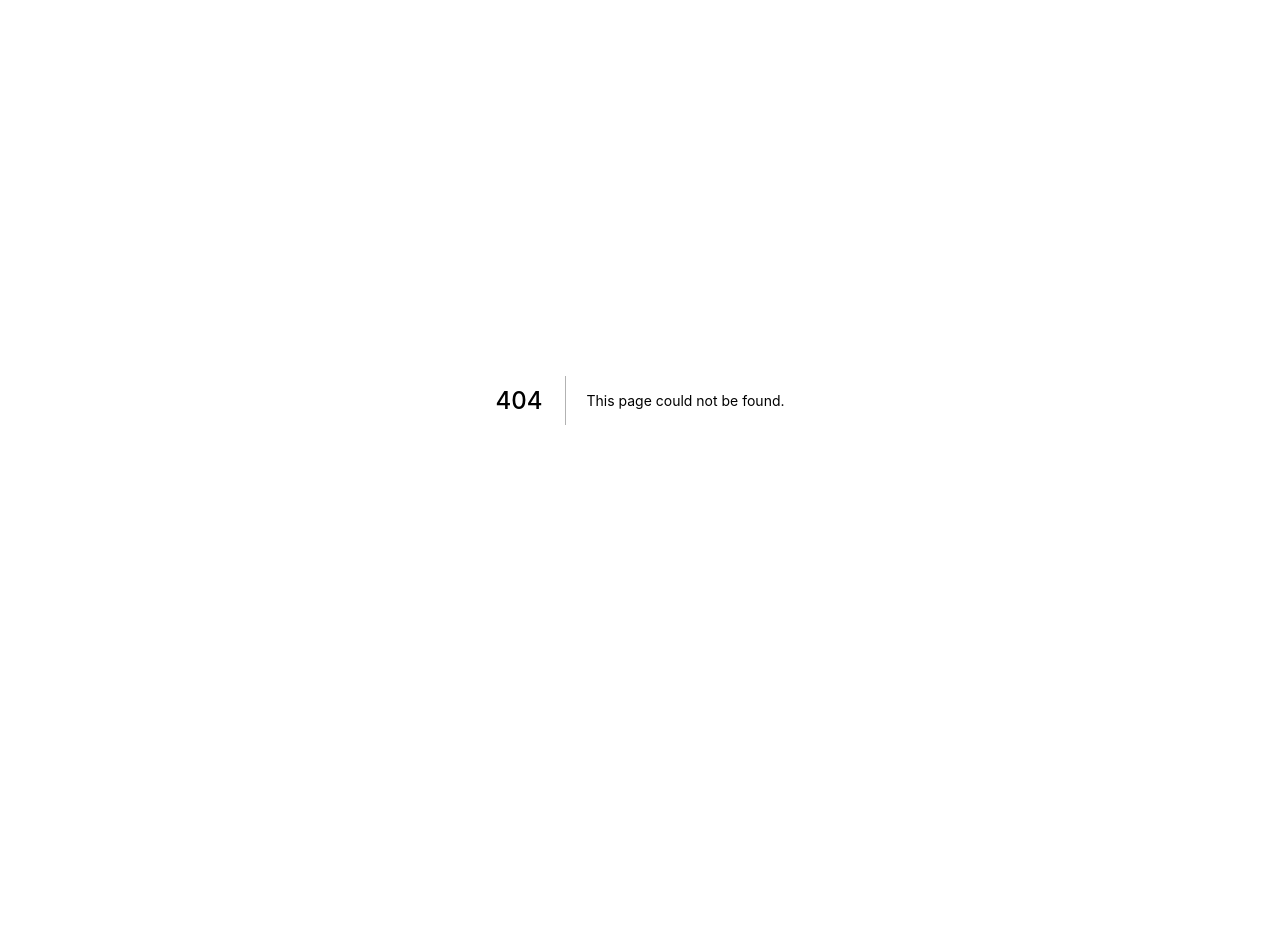
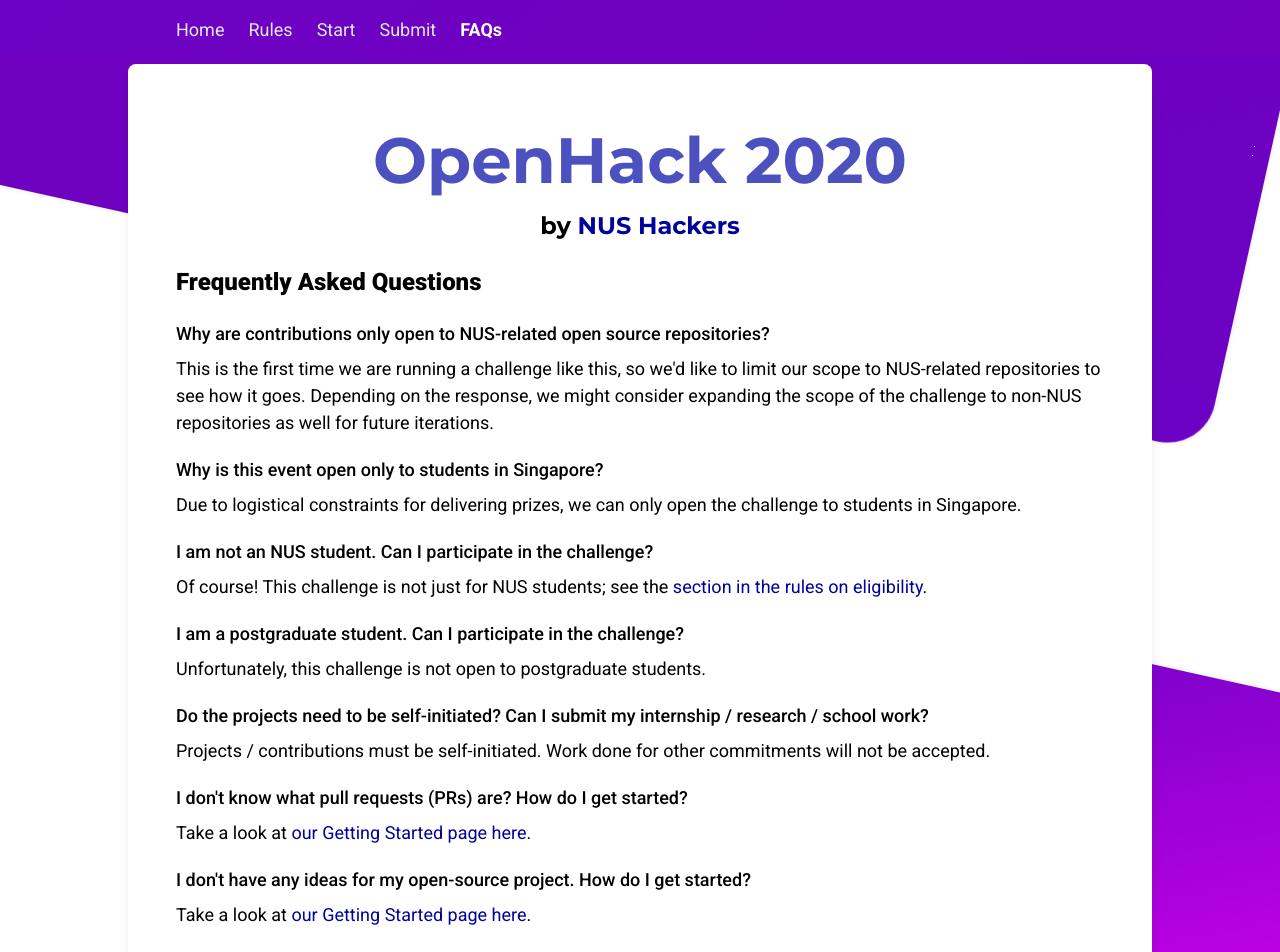
Before and after one commit to nushackers/openhack, a Next.js app: page /faq in a window 1280 px wide. Before the commit this address had no page. Shown: the top 952 px of the page. Before the commit the page ends 800 px from the top, so only its background shows below. Built offline with nearby package versions, Linux system fonts and the light colour scheme.

Commit message:
Move Faq to its own route
Faq is verbose and deserves its own section IMO

```diff
--- a/components/NavBar.js
+++ b/components/NavBar.js
@@ -8,6 +8,7 @@
         <NavButton href="/rules">Rules</NavButton>
         <NavButton href="/start">Start</NavButton>
         <NavButton href="/submit">Submit</NavButton>
+        <NavButton href="/faq">FAQs</NavButton>
       </nav>
     </div>
   );
--- /dev/null
+++ b/pages/faq.js
@@ -0,0 +1,70 @@
+import React from "react";
+import Link from "next/link";
+
+import { Page } from "../components/Page";
+import { Text } from "../components/Text";
+import { FAQQuestion } from "../components/FAQQuestion";
+
+const Faq = () => (
+  <Page>
+    <h2 className="text-xl lg:text-2xl font-black">
+      Frequently Asked Questions
+    </h2>
+    <FAQQuestion
+      question="Why are contributions only open to NUS-related open source repositories?"
+      answer="This is the first time we are running a challenge like this, so
+        we'd like to limit our scope to NUS-related repositories to see
+        how it goes. Depending on the response, we might consider expanding the
+        scope of the challenge to non-NUS repositories as well for future
+        iterations."
+    />
+    <FAQQuestion
+      question="Why is this event open only to students in Singapore?"
+      answer="Due to logistical constraints for delivering prizes,
+        we can only open the challenge to students in Singapore."
+    />
+    <FAQQuestion
+      question="I am not an NUS student. Can I participate in the challenge?"
+      answer={
+        <Text>
+          Of course! This challenge is not just for NUS students; see the{" "}
+          <a href="#eligibility">section in the rules on eligibility</a>.
+        </Text>
+      }
+    />
+    <FAQQuestion
+      question="I am a postgraduate student. Can I participate in the challenge?"
+      answer="Unfortunately, this challenge is not open to postgraduate students."
+    />
+    <FAQQuestion
+      question="Do the projects need to be self-initiated? Can I submit my internship / research / school work?"
+      answer="Projects / contributions must be self-initiated. Work done for other commitments will not be accepted."
+    />
+    <FAQQuestion
+      question="I don't know what pull requests (PRs) are? How do I get started?"
+      answer={
+        <Text>
+          Take a look at{" "}
+          <Link href="start">
+            <a>our Getting Started page here</a>
+          </Link>
+          .
+        </Text>
+      }
+    />
+    <FAQQuestion
+      question="I don't have any ideas for my open-source project. How do I get started?"
+      answer={
+        <Text>
+          Take a look at{" "}
+          <Link href="start">
+            <a>our Getting Started page here</a>
+          </Link>
+          .
+        </Text>
+      }
+    />
+  </Page>
+);
+
+export default Faq;
--- a/pages/index.js
+++ b/pages/index.js
@@ -68,7 +68,7 @@
         <a>here</a>
       </Link>
       . We also have a FAQ section{" "}
-      <Link href="/rules#faq">
+      <Link href="/faq">
         <a>here</a>
       </Link>
       . If you are not sure how to start, do look at our{" "}
--- a/pages/rules.js
+++ b/pages/rules.js
@@ -113,61 +113,6 @@
         other modules is <span className="font-medium">not</span> acceptable)
       </li>
     </ul>
-    <h2 className="text-xl lg:text-2xl font-black">FAQs</h2>
-    <FAQQuestion
-      question="Why are contributions only open to NUS-related open source repositories?"
-      answer="This is the first time we are running a challenge like this, so
-        we'd like to limit our scope to NUS-related repositories to see
-        how it goes. Depending on the response, we might consider expanding the
-        scope of the challenge to non-NUS repositories as well for future
-        iterations."
-    />
-    <FAQQuestion
-      question="Why is this event open only to students in Singapore?"
-      answer="Due to logistical constraints for delivering prizes,
-        we can only open the challenge to students in Singapore."
-    />
-    <FAQQuestion
-      question="I am not an NUS student. Can I participate in the challenge?"
-      answer={
-        <Text>
-          Of course! This challenge is not just for NUS students; see the{" "}
-          <a href="#eligibility">section in the rules on eligibility</a>.
-        </Text>
-      }
-    />
-    <FAQQuestion
-      question="I am a postgraduate student. Can I participate in the challenge?"
-      answer="Unfortunately, this challenge is not open to postgraduate students."
-    />
-    <FAQQuestion
-      question="Do the projects need to be self-initiated? Can I submit my internship / research / school work?"
-      answer="Projects / contributions must be self-initiated. Work done for other commitments will not be accepted."
-    />
-    <FAQQuestion
-      question="I don't know what pull requests (PRs) are? How do I get started?"
-      answer={
-        <Text>
-          Take a look at{" "}
-          <Link href="start">
-            <a>our Getting Started page here</a>
-          </Link>
-          .
-        </Text>
-      }
-    />
-    <FAQQuestion
-      question="I don't have any ideas for my open-source project. How do I get started?"
-      answer={
-        <Text>
-          Take a look at{" "}
-          <Link href="start">
-            <a>our Getting Started page here</a>
-          </Link>
-          .
-        </Text>
-      }
-    />
   </Page>
 );
 
```
